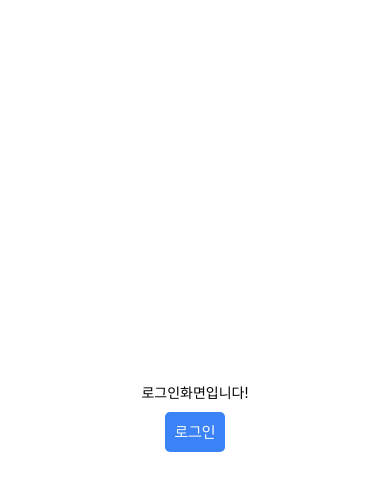
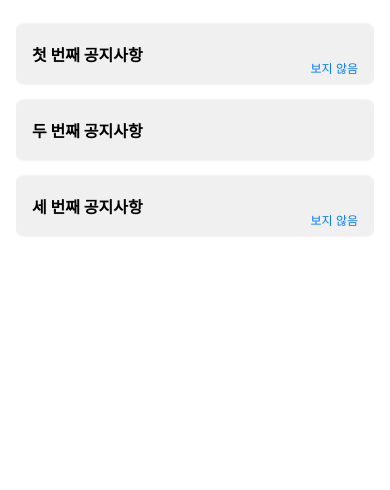
Before and after one commit to Fit-Card/Frontend, a React Native app in the folder fit-card/: screen /Notice in a window 390 px wide. Before the commit this address had no page. Shown: the top 490 px of the page. Built offline with nearby package versions, Linux system fonts and the light colour scheme.

Commit message:
#35 feat: 공지 관련 페이지 라우팅 완료

```diff
--- a/fit-card/App.tsx
+++ b/fit-card/App.tsx
@@ -16,6 +16,8 @@ import AddcardScreen from "./pages/Addcard";
 import SearchScreen from "./pages/Search";
 import CardScreen from "./pages/Card";
 import DeletecardScreen from "./pages/Deletecard";
+import NoticeScreen from "./pages/Notice";
+import NoticeDetailScreen from "./pages/NoticeDetail";
 
 import CardList from "./components/benefit/CardList";
 
@@ -59,6 +61,16 @@ function MypageStackNavigator() {
         component={DeletecardScreen}
         options={{ header: () => <HeaderComponent title="카드 삭제" /> }}
       />
+      <Stack.Screen
+        name="Notice"
+        component={NoticeScreen}
+        options={{ header: () => <HeaderComponent title="공지 사항" /> }}
+      />
+      <Stack.Screen
+        name="Noticedetail"
+        component={NoticeDetailScreen}
+        options={{ header: () => <HeaderComponent title="상세 보기" /> }}
+      />
     </Stack.Navigator>
   );
 }
@@ -83,9 +95,7 @@ function TabNavigator() {
           } else if (route.name === "My") {
             iconName = focused ? "person-circle" : "person-circle-outline";
           }
-          return (
-            <Icon name={iconName} type={iconType} size={size} color={color} />
-          );
+          return <Icon name={iconName} type={iconType} size={size} color={color} />;
         },
         tabBarActiveTintColor: "#5253F0",
         tabBarInactiveTintColor: "#4D4D4D",
@@ -116,11 +126,7 @@ function TabNavigator() {
         component={CardScreen}
         options={{ header: () => <HeaderComponent title="카드 추천" /> }}
       />
-      <Tab.Screen
-        name="My"
-        component={MypageStackNavigator}
-        options={{ headerShown: false }}
-      />
+      <Tab.Screen name="My" component={MypageStackNavigator} options={{ headerShown: false }} />
     </Tab.Navigator>
   );
 }
@@ -157,46 +163,20 @@ export default function App() {
   return (
     <NavigationContainer>
       <Stack.Navigator initialRouteName="Login">
-        <Stack.Screen
-          name="Login"
-          component={LoginScreen}
-          options={{ headerShown: false }}
-        />
-        <Stack.Screen
-          name="Main"
-          component={TabNavigator}
-          options={{ headerShown: false }}
-        />
-        <Stack.Screen
-          name="Search"
-          component={SearchScreen}
-          options={{ headerShown: false }}
-        />
-        <Stack.Screen
-          name="Map"
-          component={MapScreen}
-          options={{ headerShown: false }}
-        />
-        <Stack.Screen
-          name="Card"
-          component={CardScreen}
-          options={{ headerShown: false }}
-        />
-        <Stack.Screen
-          name="Mypage"
-          component={MypageScreen}
-          options={{ headerShown: false }}
-        />
-        <Stack.Screen
-          name="Addcard"
-          component={AddcardScreen}
-          options={{ headerShown: false }}
-        />
+        <Stack.Screen name="Login" component={LoginScreen} options={{ headerShown: false }} />
+        <Stack.Screen name="Main" component={TabNavigator} options={{ headerShown: false }} />
+        <Stack.Screen name="Search" component={SearchScreen} options={{ headerShown: false }} />
+        <Stack.Screen name="Map" component={MapScreen} options={{ headerShown: false }} />
+        <Stack.Screen name="Card" component={CardScreen} options={{ headerShown: false }} />
+        <Stack.Screen name="Mypage" component={MypageScreen} options={{ headerShown: false }} />
+        <Stack.Screen name="Addcard" component={AddcardScreen} options={{ headerShown: false }} />
         <Stack.Screen
           name="Deletecard"
           component={DeletecardScreen}
           options={{ headerShown: false }}
         />
+        <Stack.Screen name="Notice" component={NoticeScreen} options={{ headerShown: false }} />
+        <Stack.Screen name="Noticedetail" component={NoticeDetailScreen} options={{ headerShown: false }} />
       </Stack.Navigator>
       <StatusBar style="auto" />
     </NavigationContainer>
--- a/fit-card/components/CustomHeader.tsx
+++ b/fit-card/components/CustomHeader.tsx
@@ -1,12 +1,19 @@
 import React from "react";
+import { TouchableOpacity } from "react-native";
 import { View, Text, Image, StyleSheet, StatusBar } from "react-native";
+import { useNavigation, NavigationProp } from "@react-navigation/native";
+import { StackParamList } from "../navigationTypes";
 import { Icon } from "react-native-elements";
 
 type HeaderProps = {
   title: string;
 };
 
+
+
 function HeaderComponent({ title }: HeaderProps) {
+  const navigation = useNavigation<NavigationProp<StackParamList>>();
+
   return (
     <View>
       <StatusBar
@@ -26,14 +33,16 @@ function HeaderComponent({ title }: HeaderProps) {
         </View>
 
         {/* Right Container */}
-        <View style={styles.rightContainer}>
+        <TouchableOpacity
+        style={styles.rightContainer}
+        onPress={() => navigation.navigate("Notice")}>
           <Icon
             name="notifications-none"
             type="material" // Material Icons 라이브러리 사용
             size={30}
             color="#000"
           />
-        </View>
+        </TouchableOpacity>
       </View>
     </View>
   );
--- a/fit-card/navigationTypes.tsx
+++ b/fit-card/navigationTypes.tsx
@@ -4,11 +4,13 @@ export type StackParamList = {
   Temp: undefined;
   Mypage: undefined;
   Addcard: undefined;
-  DeleteCard: undefined;
+  Deletecard: undefined;
   Search: undefined;
   Card: undefined;
   Map: undefined;
   StoreSearch: undefined;
   CardSearch: undefined;
   CardList: { companyId: number; companyName: string };
+  Notice: undefined;
+  Noticedetail : {noticeId: string;}
 };
--- /dev/null
+++ b/fit-card/pages/Notice.tsx
@@ -0,0 +1,81 @@
+import React, { useState } from "react";
+import { View, Text, StyleSheet, FlatList, TouchableOpacity } from "react-native";
+import { useNavigation, NavigationProp } from "@react-navigation/native";
+import { StackParamList } from "../navigationTypes";
+import { SafeAreaView } from "react-native-safe-area-context";
+
+interface Notice {
+  id: string;
+  title: string;
+  isRead: boolean;
+}
+
+const dummyNotices: Notice[] = [
+  { id: "1", title: "첫 번째 공지사항", isRead: false },
+  { id: "2", title: "두 번째 공지사항", isRead: true },
+  { id: "3", title: "세 번째 공지사항", isRead: false },
+];
+
+export default function NoticeScreen() {
+  const navigation = useNavigation<NavigationProp<StackParamList>>();
+
+  // 알림을 클릭하면 해당 ID를 전달하면서 자세히 보기 페이지로 이동
+  const handleNoticePress = (notice: Notice) => {
+    alert(notice.id + "를 열람하는 로직!");
+    notice.isRead = true;
+    navigation.navigate("Noticedetail", {noticeId: notice.id});
+  };
+
+  const renderItem = ({ item }: { item: Notice }) => (
+    <TouchableOpacity
+      style={styles.card}
+      onPress={() => handleNoticePress(item)}
+    >
+      <Text style={styles.cardTitle}>{item.title}</Text>
+      {!item.isRead && <Text style={styles.unread}>보지 않음</Text>}
+    </TouchableOpacity>
+  );
+
+  return (
+    <SafeAreaView style={styles.container}>
+      <FlatList
+        data={dummyNotices}
+        renderItem={renderItem}
+        keyExtractor={(item) => item.id}
+        showsVerticalScrollIndicator={false}
+      />
+    </SafeAreaView>
+  );
+}
+
+const styles = StyleSheet.create({
+  container: {
+    flex: 1,
+    padding: 16,
+    backgroundColor: "#fff",
+  },
+  card: {
+    width: "100%",
+    height: 60,
+    justifyContent: "center",
+    paddingHorizontal: 16,
+    marginVertical: 8,
+    backgroundColor: "#f0f0f0",
+    borderRadius: 8,
+    shadowColor: "#000",
+    shadowOpacity: 0.1,
+    shadowRadius: 3,
+    elevation: 1,
+  },
+  cardTitle: {
+    fontSize: 16,
+    fontWeight: "bold",
+  },
+  unread: {
+    position: "absolute",
+    right: 16,
+    bottom: 8,
+    color: "#007BFF", // 파란색
+    fontSize: 12,
+  },
+});
--- /dev/null
+++ b/fit-card/pages/NoticeDetail.tsx
@@ -0,0 +1,30 @@
+import React from "react";
+import { View, Text, Button, StyleSheet, Image} from "react-native";
+import { useNavigation, NavigationProp, useRoute, RouteProp } from "@react-navigation/native";
+import { StackParamList } from "../navigationTypes";
+import { SafeAreaView } from "react-native-safe-area-context";
+import common from "../styles/Common"; // 스타일 파일 가져오기
+import CustomButton from "../components/button/CustomButton";
+
+export default function NoticeDetailScreen() {
+  // NavigationProp 타입 지정
+  const navigation = useNavigation<NavigationProp<StackParamList>>();
+  const route = useRoute<RouteProp<StackParamList, "Noticedetail">>();
+  const { noticeId } = route.params; // 전달된 noticeId 파라미터
+
+  return (
+    <View style={styles.container}>
+        <Text>상세보기 페이지</Text>
+        <Text>전달된 Notice ID : {noticeId}</Text>
+    </View>
+  );
+}
+
+const styles = StyleSheet.create({
+  container: {
+    flex: 1,
+    justifyContent: "center",
+    alignItems: "center",
+    backgroundColor: "#fff",
+  },
+});
```
Lines whose indentation alone changed are shown as unchanged.
